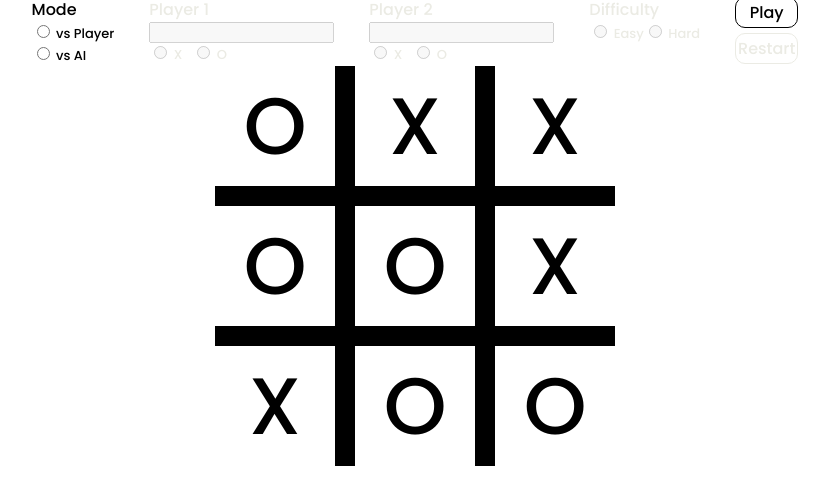
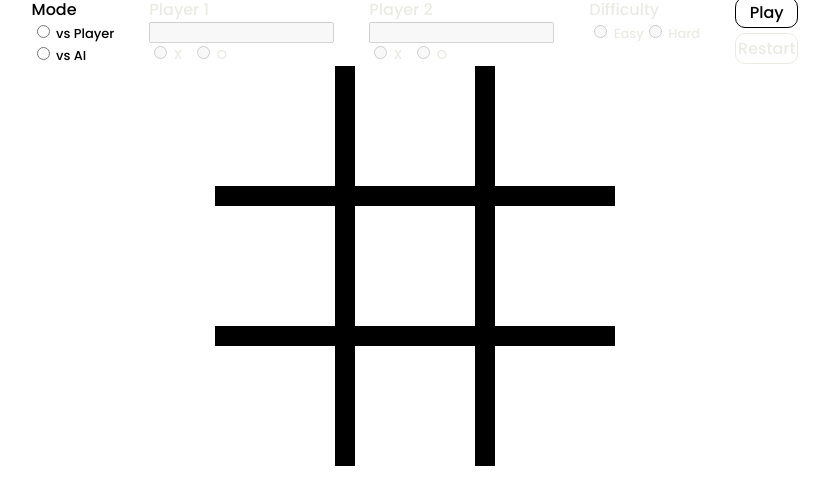
Before and after one commit to justinchang91/tic-tac-toe, a plain HTML site: page index.html in a window 1280 px wide. Shown: the part 78-582 px from the top of the page, without its empty margins (225-1054 px from the left). Drawn offline with Linux system fonts and the light colour scheme.

Commit message:
Just removed the default X and Os from HTML

```diff
--- a/index.html
+++ b/index.html
@@ -68,19 +68,19 @@
         </form>
         <div class="board">
             <div class="row">
-                <div class="square square0">O</div>
-                <div class="square square1">X</div>
-                <div class="square square2">X</div>
+                <div class="square square0"></div>
+                <div class="square square1"></div>
+                <div class="square square2"></div>
             </div>
             <div class="row">
-                <div class="square square3">O</div>
-                <div class="square square4">O</div>
-                <div class="square square5">X</div>
+                <div class="square square3"></div>
+                <div class="square square4"></div>
+                <div class="square square5"></div>
             </div>
             <div class="row">
-                <div class="square square6">X</div>
-                <div class="square square7">O</div>
-                <div class="square square8">O</div>
+                <div class="square square6"></div>
+                <div class="square square7"></div>
+                <div class="square square8"></div>
             </div>
         </div>
     </body>
```
